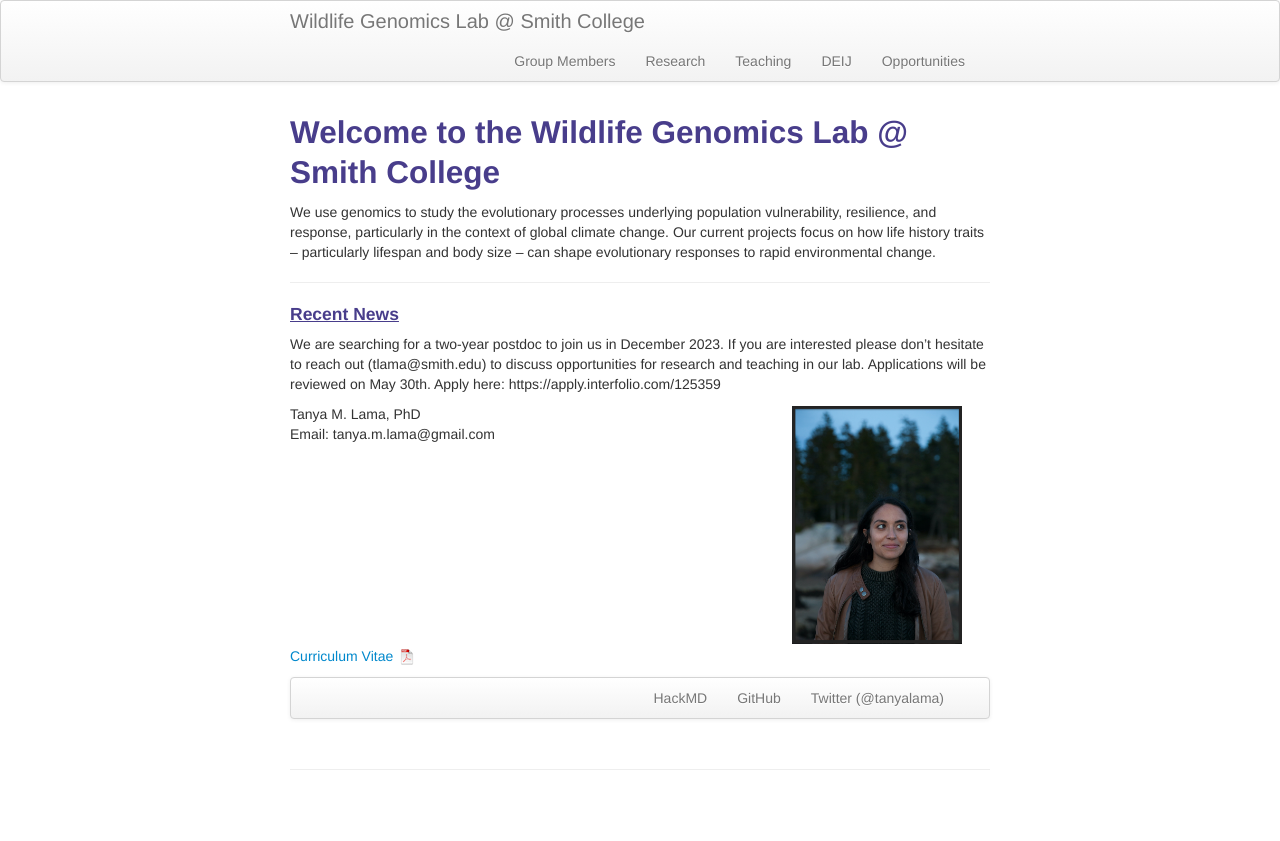
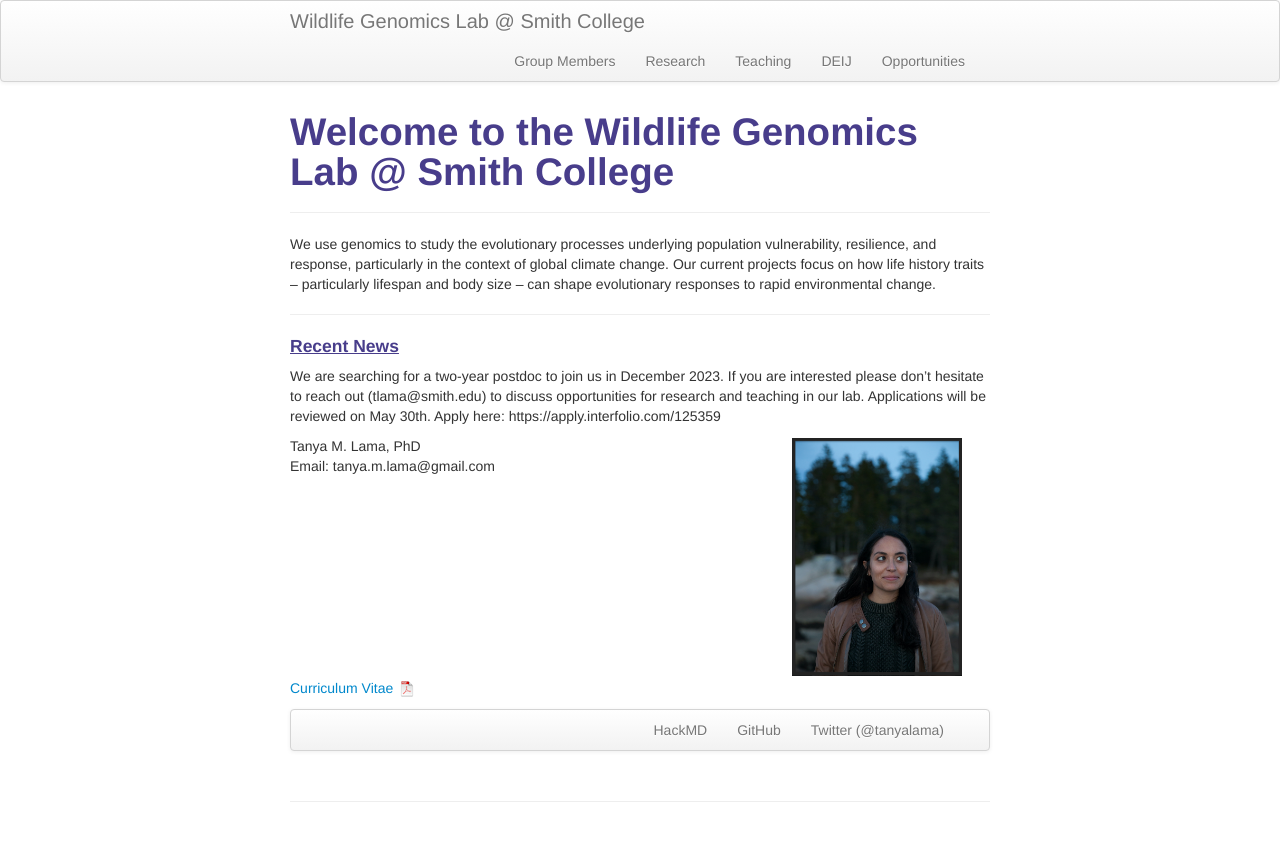
Before and after one commit to tanyalama/tanyalama.github.io, a Jekyll site: the page built from index.md, in a window 1280 px wide. Shown: the top 841 px of the page. Built offline with Jekyll 4.4.1, drawn with Linux system fonts in a browser that asks for light colours.

```diff
--- a/index.md
+++ b/index.md
@@ -5,7 +5,7 @@ description: Tanya is a National Science Foundation Postdoctoral Research Fellow
 keywords: conservation, genomics, wildlife, bat, lynx, ecology, aging, longevity
 ---
 
-Welcome to the Wildlife Genomics Lab @ Smith College
+# Welcome to the Wildlife Genomics Lab @ Smith College
 ---
 We use genomics to study the evolutionary processes underlying population vulnerability, resilience, and response, particularly in the context of global climate change. Our current projects focus on how life history traits -- particularly lifespan and body size -- can shape evolutionary responses to rapid environmental change.
 
```
